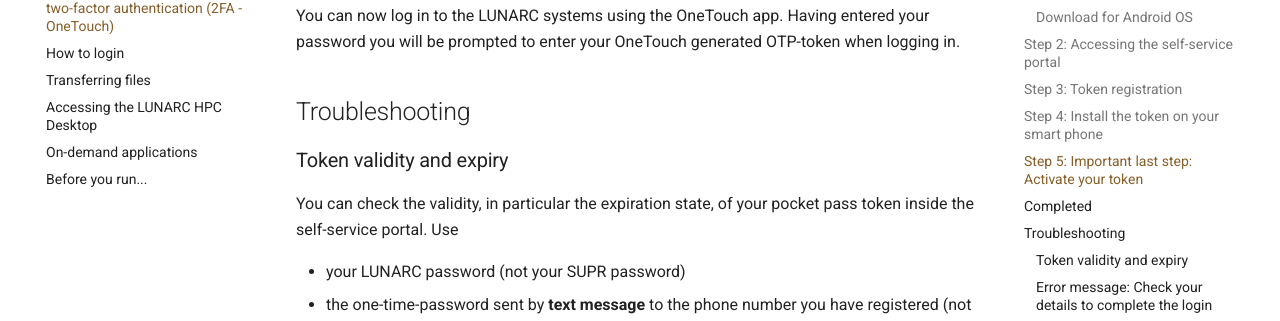
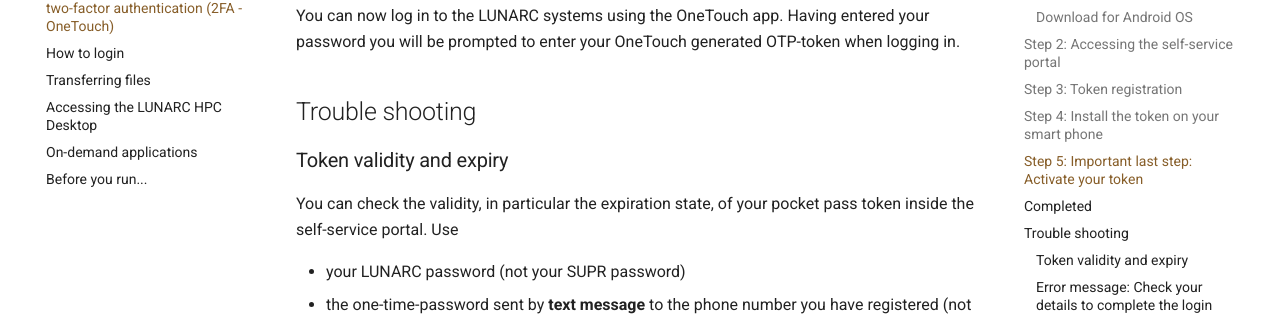
Before and after one commit to lunarc/lunarc_docs, an MkDocs documentation site: the page built from docs/getting_started/authenticator_howto.md, in a window 1280 px wide and 900 px high, scrolled down 8277 px. Shown: the part 163-484 px from the top of the window. Built offline with MkDocs 1.6.1 and Material for MkDocs 9.7.7, drawn with Linux system fonts in a browser that asks for light colours; comment, search, counter and statistics services are not loaded.

Commit message:
Spelling mistake

```diff
--- a/docs/getting_started/authenticator_howto.md
+++ b/docs/getting_started/authenticator_howto.md
@@ -74,7 +74,7 @@
 
 You can now log in to the LUNARC systems using the OneTouch app. Having entered your password you will be prompted to enter your OneTouch generated OTP-token when logging in.
 
-## Troubleshooting
+## Trouble shooting
 
 ### Token validity and expiry
 
```
